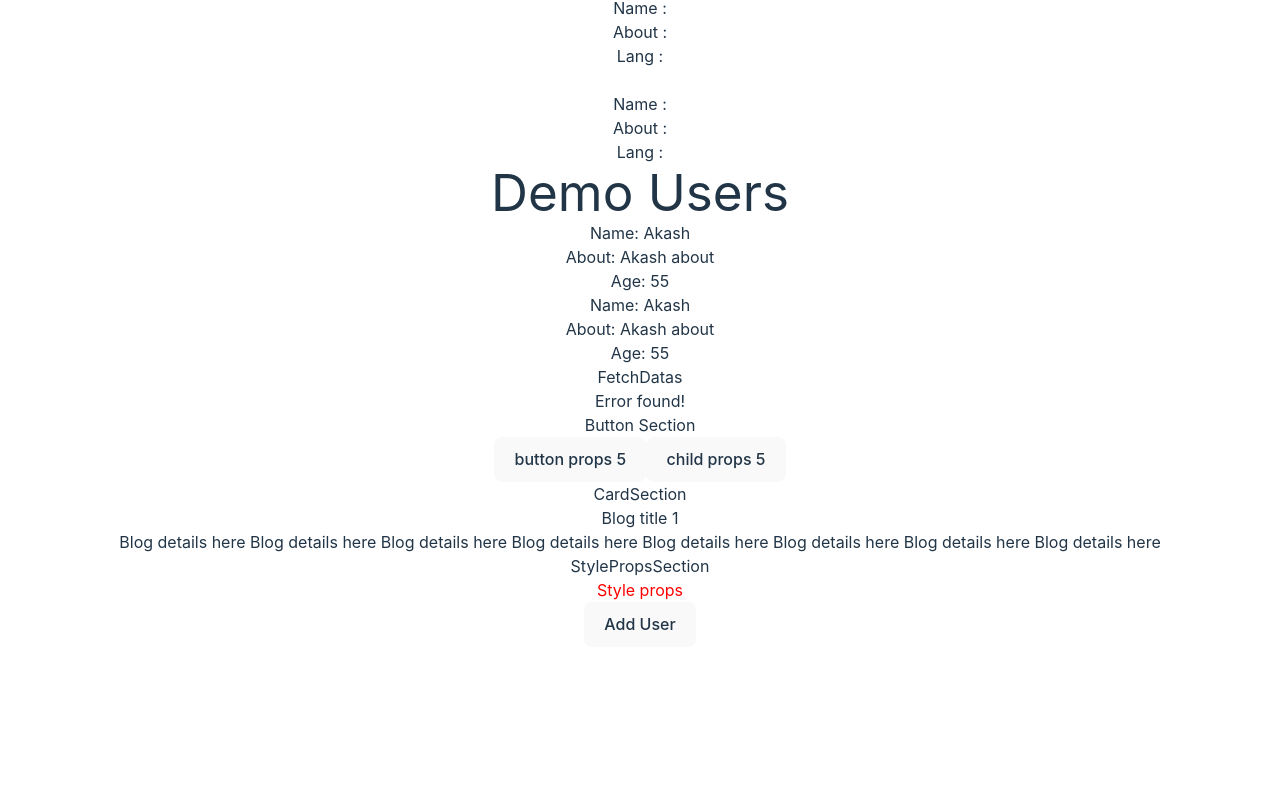
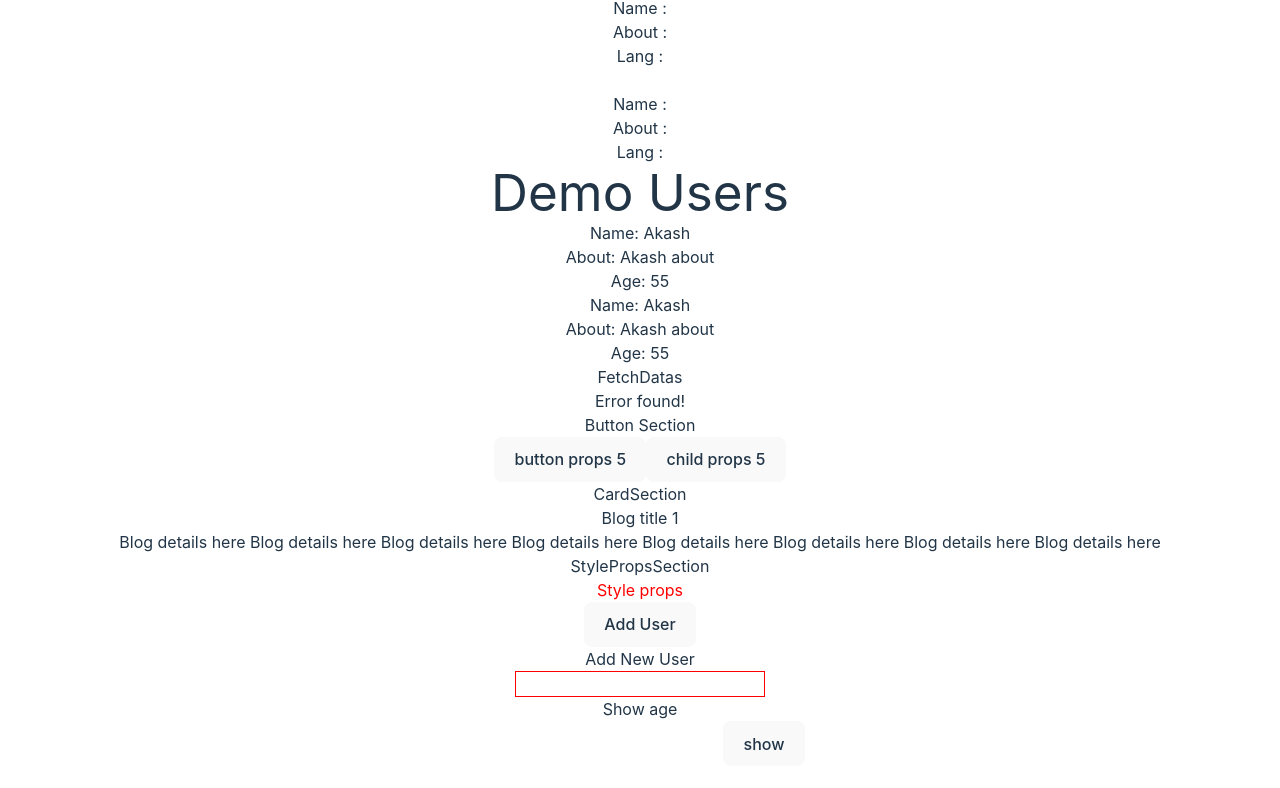
Before and after one commit to Tawhidul3233/1st-react-app-with-ts, a React (Vite) app: page / in a window 1280 px wide. Shown: the part 668-1456 px from the top of the page. Before the commit the page ends 1347 px from the top, so only its background shows below. Built offline with nearby package versions, Linux system fonts and the light colour scheme.

Commit message:
typescript event onchange and onclick handel

```diff
--- a/src/App.tsx
+++ b/src/App.tsx
@@ -11,6 +11,7 @@ import ButtonSection from './secation/ButtonSection'
 import CardSection from './secation/CardSection'
 import StylePropsSection from './secation/StylePropsSection'
 import AddUser from './secation/AddUser'
+import AddNewUser from './secation/AddNewUser'
 
 function App() {
 
@@ -44,6 +45,9 @@ function App() {
         <div className=' border-2 p-20'>
           <AddUser />
         </div>
+        <div className=' border-2 p-20'>
+          <AddNewUser />
+        </div>
       </div>
     </>
   )
--- /dev/null
+++ b/src/secation/AddNewUser.tsx
@@ -0,0 +1,41 @@
+import React, { useState } from 'react'
+
+
+const AddNewUser = () => {
+  const [userName, setUserName] = useState('');
+  const [age, setAge] = useState<number>();
+  const [show, setShow] = useState<boolean>(false);
+
+  const handelChange = (event: React.ChangeEvent<HTMLInputElement>) => {
+    // console.log(event.target.value)
+    setUserName(event.target.value)
+  }
+  const handelAge = (event: React.MouseEvent<HTMLButtonElement>) => {
+    // console.log(event.target.value)
+    setShow(!show)
+  }
+
+  const handelAgeChange = (event: React.ChangeEvent<HTMLInputElement>) => {
+    setAge(event.target.value)
+    console.log(event.target.value)
+  }
+
+
+  return (
+    <div>
+      <div>
+        <p> Add New User </p>
+        <input style={{ border: "1px solid red" }} value={userName} onChange={handelChange} type="text" />
+        <p> {userName && 'userName :'} {userName}</p>
+      </div>
+      <div>
+        <p> Show age </p>
+        <input value={age} onChange={handelAgeChange} />
+        <button onClick={handelAge}> show  </button>
+        <p> {show && age} </p>
+      </div>
+    </div>
+  )
+}
+
+export default AddNewUser
```
